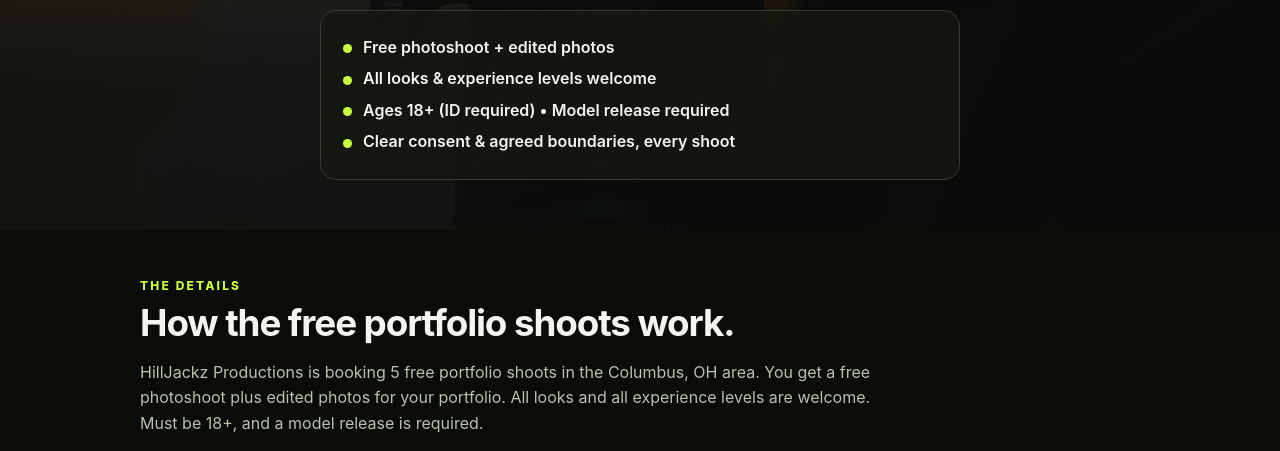
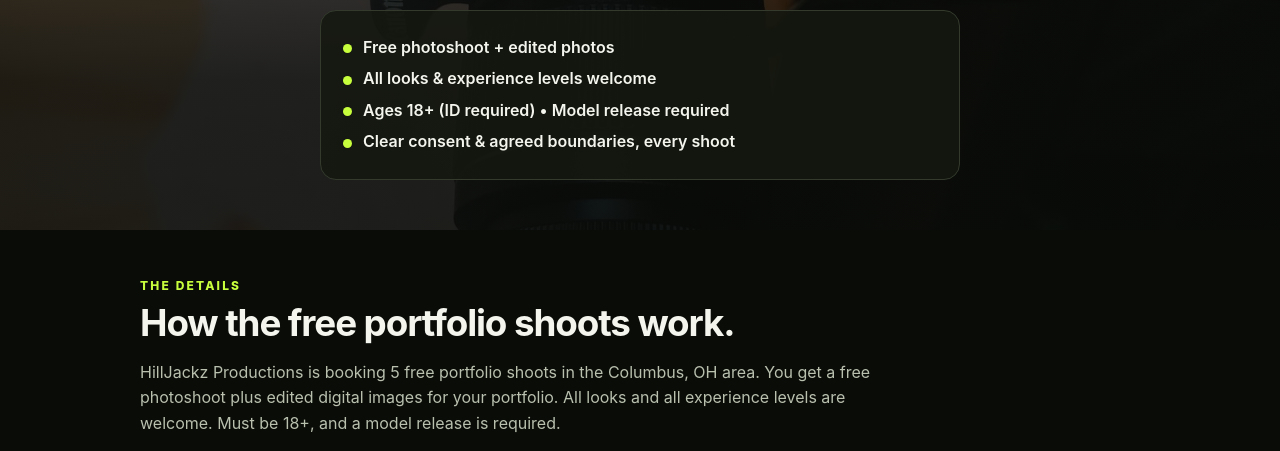
Before and after one commit to Wickthagr8/HillJackzProductionswebsite, a plain HTML site: page dist/models/index.html in a window 1280 px wide. Shown: the part 441-892 px from the top of the page. Drawn offline with Linux system fonts and the light colour scheme.

Commit message:
Models page: lighten hero overlay; sync terms to updated caption (digital images, portfolio permission)

```diff
--- a/dist/models/index.html
+++ b/dist/models/index.html
@@ -1,7 +1,7 @@
 <!doctype html>
-<html lang="en"><head><meta charset="utf-8"><meta name="viewport" content="width=device-width,initial-scale=1"><meta name="theme-color" content="#0a0c08"><meta name="robots" content="noindex"><meta name="description" content="Apply for a free TFP portfolio shoot with HillJackz Productions in Columbus, Ohio. Ages 18+."><title>Model Application | HillJackz Productions</title><style>
+<html lang="en"><head><meta charset="utf-8"><meta name="viewport" content="width=device-width,initial-scale=1"><meta name="theme-color" content="#0a0c08"><meta name="robots" content="noindex"><meta name="description" content="Apply for a free portfolio shoot with HillJackz Productions in Columbus, Ohio. Ages 18+."><title>Model Application | HillJackz Productions</title><style>
 :root{--bg:#0a0c08;--line:#343b2d;--lime:#c8ff3d;--text:#f4f6ee;--muted:#b9c0ae;--err:#ff8a7a;--max:1000px}*{box-sizing:border-box}html,body{overflow-x:hidden}body{margin:0;background:var(--bg);color:var(--text);font:16px/1.6 Inter,system-ui,-apple-system,"Segoe UI",sans-serif}.wrap{width:min(var(--max),calc(100% - 36px));margin:auto}a{color:inherit}.top{position:sticky;top:0;z-index:4;background:#0a0c08ee;backdrop-filter:blur(12px);border-bottom:1px solid #c8ff3d22}.nav{height:70px;display:flex;align-items:center;justify-content:space-between;gap:20px}.brand{font-weight:950;letter-spacing:.07em;text-decoration:none;line-height:1.05}.brand small{display:block;color:var(--lime);font-size:.67rem;letter-spacing:.24em;margin-top:5px}.links{display:flex;align-items:center;gap:18px;flex-wrap:nowrap}.links a{text-decoration:none;color:var(--muted);font-size:.9rem;white-space:nowrap}.nav .btn{white-space:nowrap;flex-shrink:0}@media(max-width:960px){.nav{gap:12px}.links{gap:11px}.links a{font-size:.82rem}.nav .btn{padding:9px 13px;font-size:.82rem}}.btn{display:inline-flex;align-items:center;justify-content:center;border:1px solid var(--lime);border-radius:999px;padding:12px 18px;background:var(--lime);color:#11150b;text-decoration:none;font-weight:850;font-size:1rem;cursor:pointer}.btn:disabled{opacity:.6;cursor:wait}.eyebrow{color:var(--lime);font-weight:850;letter-spacing:.18em;text-transform:uppercase;font-size:.75rem}
-.hero{padding:70px 0 50px;text-align:center;background:linear-gradient(180deg,#090b08cc,#090b08f2 75%),url("../assets/models/model_call_hero.jpg") center/cover no-repeat}.tagline{letter-spacing:.12em;text-transform:uppercase;font-weight:800;font-size:.8rem;color:#e1e6d8}.badge{display:inline-block;background:var(--lime);color:#11150b;font-weight:950;letter-spacing:.04em;text-transform:uppercase;padding:6px 18px;border-radius:10px;margin:14px 0 4px;font-size:clamp(1.2rem,4vw,1.7rem)}.hero h1{font-size:clamp(2.2rem,8vw,4.4rem);line-height:.98;letter-spacing:-.02em;text-transform:uppercase;margin:16px 0 10px;font-weight:950}.hero h1 span{color:var(--lime);display:block}.spots{font-weight:900;text-transform:uppercase;letter-spacing:.04em;margin:0}
+.hero{padding:70px 0 50px;text-align:center;background:linear-gradient(180deg,#090b0899,#090b08e6 75%),url("../assets/models/model_call_hero.jpg") center/cover no-repeat}.tagline{letter-spacing:.12em;text-transform:uppercase;font-weight:800;font-size:.8rem;color:#e1e6d8}.badge{display:inline-block;background:var(--lime);color:#11150b;font-weight:950;letter-spacing:.04em;text-transform:uppercase;padding:6px 18px;border-radius:10px;margin:14px 0 4px;font-size:clamp(1.2rem,4vw,1.7rem)}.hero h1{font-size:clamp(2.2rem,8vw,4.4rem);line-height:.98;letter-spacing:-.02em;text-transform:uppercase;margin:16px 0 10px;font-weight:950}.hero h1 span{color:var(--lime);display:block}.spots{font-weight:900;text-transform:uppercase;letter-spacing:.04em;margin:0}
 .perks{list-style:none;padding:18px 22px;margin:26px auto 0;max-width:640px;text-align:left;border:1px solid var(--line);border-radius:16px;background:#141810d9}.perks li{position:relative;padding-left:20px;margin:6px 0;font-weight:600}.perks li:before{content:"";position:absolute;left:0;top:.6em;width:9px;height:9px;border-radius:50%;background:var(--lime)}
 .block{padding:46px 0;border-bottom:1px solid #343b2d}.block h2{font-size:clamp(1.6rem,4vw,2.3rem);line-height:1.1;letter-spacing:-.03em;margin:8px 0 14px}.block p{max-width:760px;color:var(--muted)}.terms{display:grid;gap:13px;margin-top:18px}.tile{padding:18px 20px;border:1px solid var(--line);border-radius:16px;background:#141810}.tile h3{margin:0 0 6px;font-size:1.05rem}.tile p{margin:0}
 form{max-width:720px}.field{margin:0 0 18px}.field label,.field legend{display:block;font-weight:750;margin-bottom:6px}.req{color:var(--lime)}.hint{display:block;color:var(--muted);font-size:.85rem;font-weight:400;margin-top:2px}input[type=text],input[type=tel],input[type=email],textarea,input[type=file]{width:100%;max-width:100%;padding:12px 14px;border-radius:12px;border:1px solid #4a5340;background:#12160e;color:var(--text);font:inherit}textarea{min-height:110px;resize:vertical}input:focus,textarea:focus{outline:2px solid var(--lime);outline-offset:2px}[aria-invalid=true]{border-color:var(--err)!important}.err{color:var(--err);font-size:.88rem;margin-top:5px;min-height:0}.check{display:flex;gap:10px;align-items:flex-start;font-weight:600}.check input{width:22px;height:22px;margin-top:2px;accent-color:var(--lime);flex-shrink:0}fieldset{border:0;padding:0;margin:0 0 18px}.previews{display:flex;gap:10px;margin-top:10px;flex-wrap:wrap}.previews img{width:96px;height:120px;object-fit:cover;border-radius:10px;border:1px solid var(--line)}.status{margin-top:14px;padding:14px 16px;border-radius:12px;display:none}.status.ok{display:block;background:#1d2a10;border:1px solid var(--lime)}.status.bad{display:block;background:#2a1410;border:1px solid var(--err)}.hp{position:absolute;left:-9999px}.fine{color:var(--muted);font-size:.85rem}
@@ -9,7 +9,7 @@
 </style></head><body><header class="top"><div class="wrap nav"><a class="brand" href="../">HILLJACKZ<small>PRODUCTIONS</small></a><nav class="links" aria-label="Main navigation"><a href="../#services">Services</a><a href="../about/">About us</a><a href="../#faq">FAQ</a><a href="../#youtube">YouTube</a><a href="../#books">Books</a><a href="https://www.facebook.com/share/1CsdZx3TDj/" target="_blank" rel="noopener">Facebook ↗</a><a href="https://wickthagr8-shop.fourthwall.com" target="_blank" rel="noopener">Shop ↗</a><a href="../#contact">Contact</a></nav><a class="btn" href="mailto:chadwickparkinson@gmail.com?subject=%5BIMPORTANT%5D%20HillJackz%20Productions%20Project%20Inquiry&amp;Importance=high&amp;X-Priority=1">Get a quote</a></div></header>
 <main>
 <section class="hero"><div class="wrap"><div class="tagline">Taking back what's ours</div><div class="badge">Models wanted</div><h1>Get your portfolio <span>started, on us</span></h1><p class="spots">5 spots open • Columbus, OH</p><ul class="perks"><li>Free photoshoot + edited photos</li><li>All looks &amp; experience levels welcome</li><li>Ages 18+ (ID required) • Model release required</li><li>Clear consent &amp; agreed boundaries, every shoot</li></ul></div></section>
-<section class="block"><div class="wrap"><div class="eyebrow">The details</div><h2>How the free portfolio shoots work.</h2><p>HillJackz Productions is booking 5 free portfolio shoots in the Columbus, OH area. You get a free photoshoot plus edited photos for your portfolio. All looks and all experience levels are welcome. Must be 18+, and a model release is required.</p><div class="terms"><article class="tile"><h3>Wardrobe &amp; consent</h3><p>You choose your own looks and wardrobe. We'll agree on the style and comfort level in writing before the shoot, and you can stop anytime.</p></article><article class="tile"><h3>TFP terms</h3><p>This is an unpaid TFP (trade-for-print) collaboration. You get edited photos for your portfolio, and HillJackz Productions may use the images to promote its work, as spelled out in the model release.</p></article><article class="tile"><h3>18+ with ID</h3><p>Submitting doesn't guarantee selection. Valid photo ID showing you're 18+ is required at the shoot.</p></article></div></div></section>
+<section class="block"><div class="wrap"><div class="eyebrow">The details</div><h2>How the free portfolio shoots work.</h2><p>HillJackz Productions is booking 5 free portfolio shoots in the Columbus, OH area. You get a free photoshoot plus edited digital images for your portfolio. All looks and all experience levels are welcome. Must be 18+, and a model release is required.</p><div class="terms"><article class="tile"><h3>Wardrobe &amp; consent</h3><p>You choose your own looks and wardrobe. We'll agree on the style and comfort level in writing before the shoot, and you can stop anytime.</p></article><article class="tile"><h3>Trade terms</h3><p>This is an unpaid trade collaboration: you get edited digital images for your portfolio, and in exchange you sign our portfolio permission so HillJackz Productions can show selected images in our portfolio, website, and social media.</p></article><article class="tile"><h3>18+ with ID</h3><p>Submitting doesn't guarantee selection. Valid photo ID showing you're 18+ is required at the shoot.</p></article></div></div></section>
 <section class="block" id="apply"><div class="wrap"><div class="eyebrow">Apply</div><h2>Model application</h2><p>Prefer to text? Text <a href="tel:+16143570370">614-357-0370</a> (texting preferred) with 2 recent photos and your Instagram handle, or email <a href="mailto:chadwickparkinson@gmail.com?subject=%5BIMPORTANT%5D%20HillJackz%20Productions%20Project%20Inquiry&amp;Importance=high&amp;X-Priority=1">chadwickparkinson@gmail.com</a>.</p>
 <!-- BACKEND PLACEHOLDER: replace the data-endpoint value with the deployed Google Apps Script Web App URL (ends in /exec). See model_call/apps_script_Code.gs. -->
 <form id="modelForm" novalidate data-endpoint="REPLACE_WITH_APPS_SCRIPT_WEB_APP_URL">
```
Also changed, not shown: models/index.html (+3 -3 lines).
